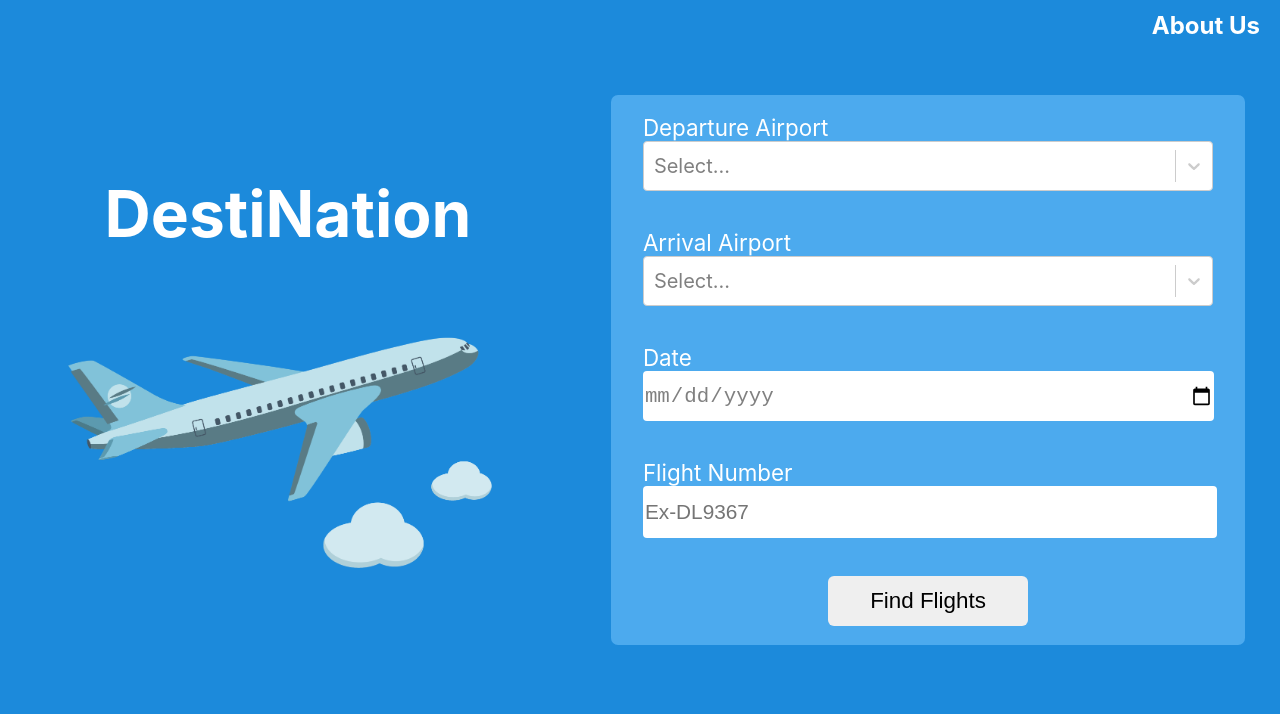
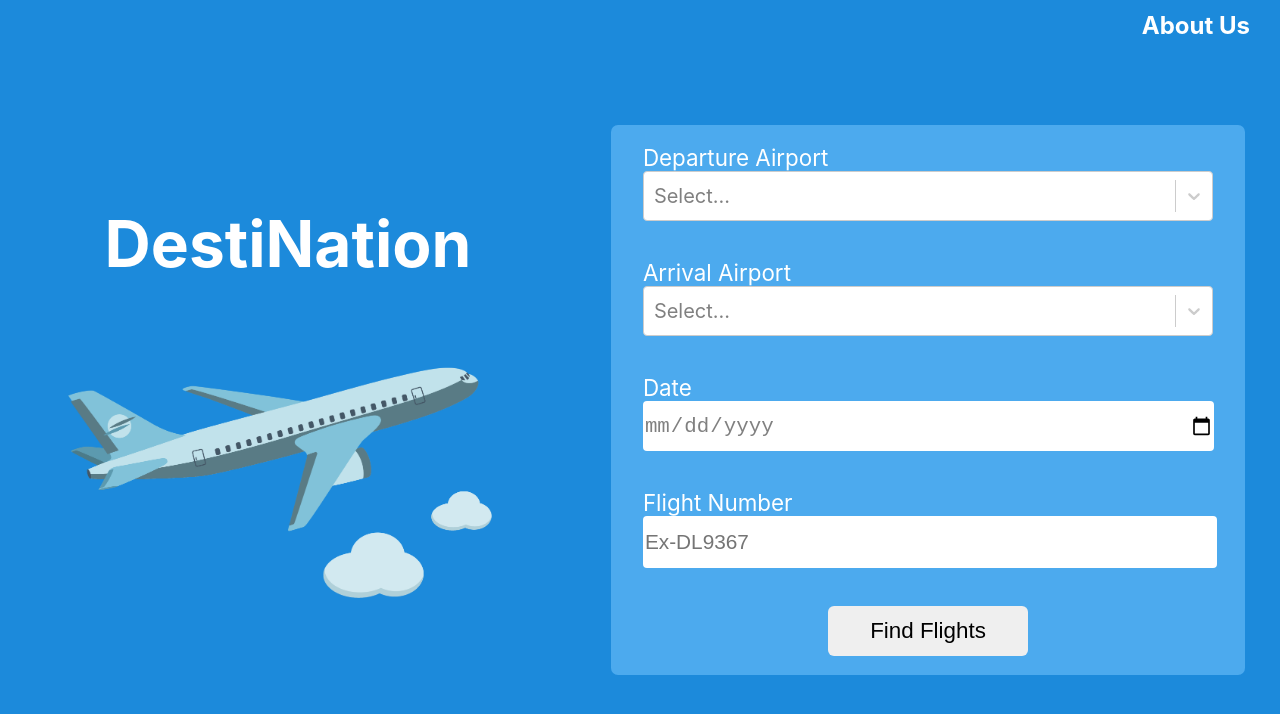
Before and after one commit to IUS-CS/c346-34515-fa22-project-perpetualmotionsquad, a Next.js app in the folder client/: page / in a window 1280 px wide. Shown: the top 714 px of the page. Built offline with nearby package versions, Linux system fonts and the light colour scheme.

Commit message:
Made about page link absolute and in right corner

```diff
--- a/client/styles/Homepage.module.css
+++ b/client/styles/Homepage.module.css
@@ -6,7 +6,7 @@
 
 .main {
   width: 100%;
-  height: 80%;
+  height: 100%;
   display: flex;
 }
 
@@ -80,6 +80,7 @@
 }
 
 .header {
+  position: absolute;
   display: flex;
   flex: 1;
   justify-content: right;
@@ -87,6 +88,7 @@
   color: white;
   padding-right: 20px;
   height: 50px;
+  right: 10px;
 }
 
 .marginRemove {
@@ -120,6 +122,7 @@
 /*Shrink header to fit 400px*/
 @media only screen and (max-width: 400px) {
   .hometitle {
+    margin-top: 50px;
     font-size: 3rem;
     color: white;
   }
```
